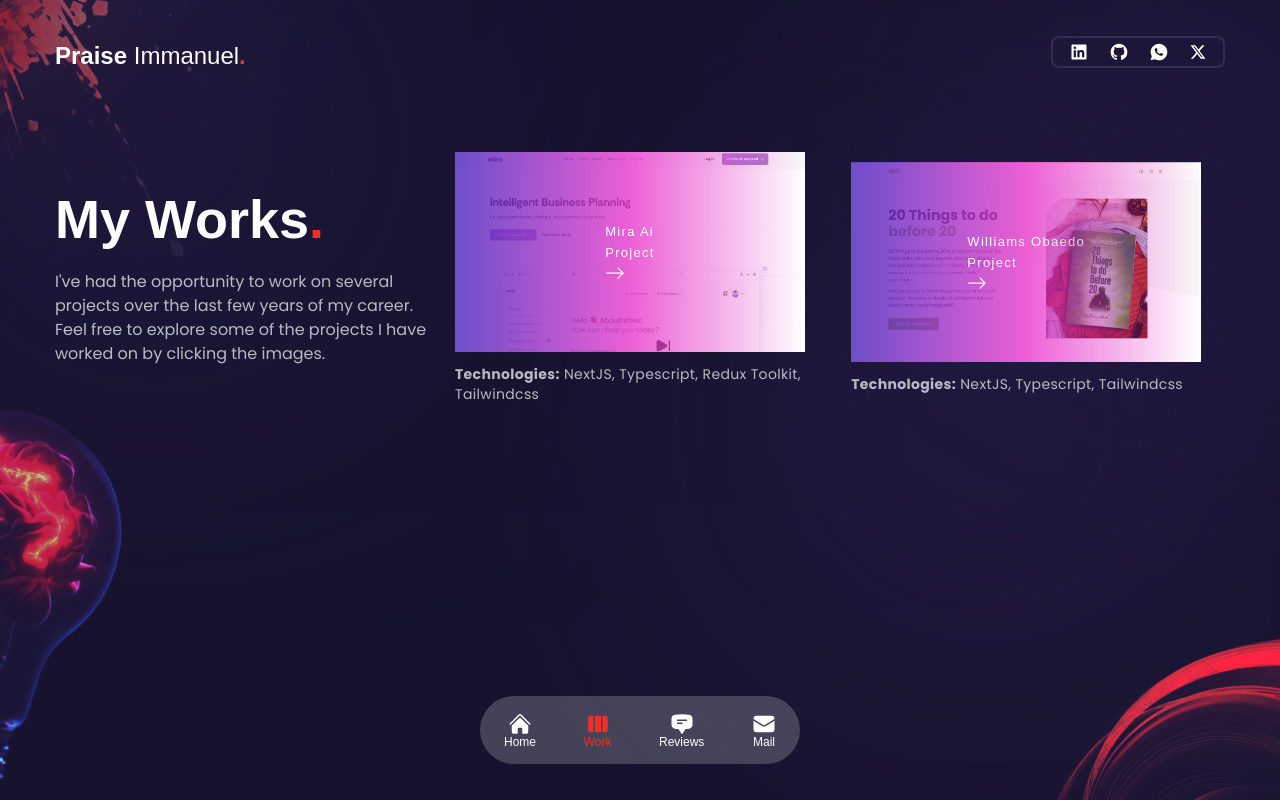
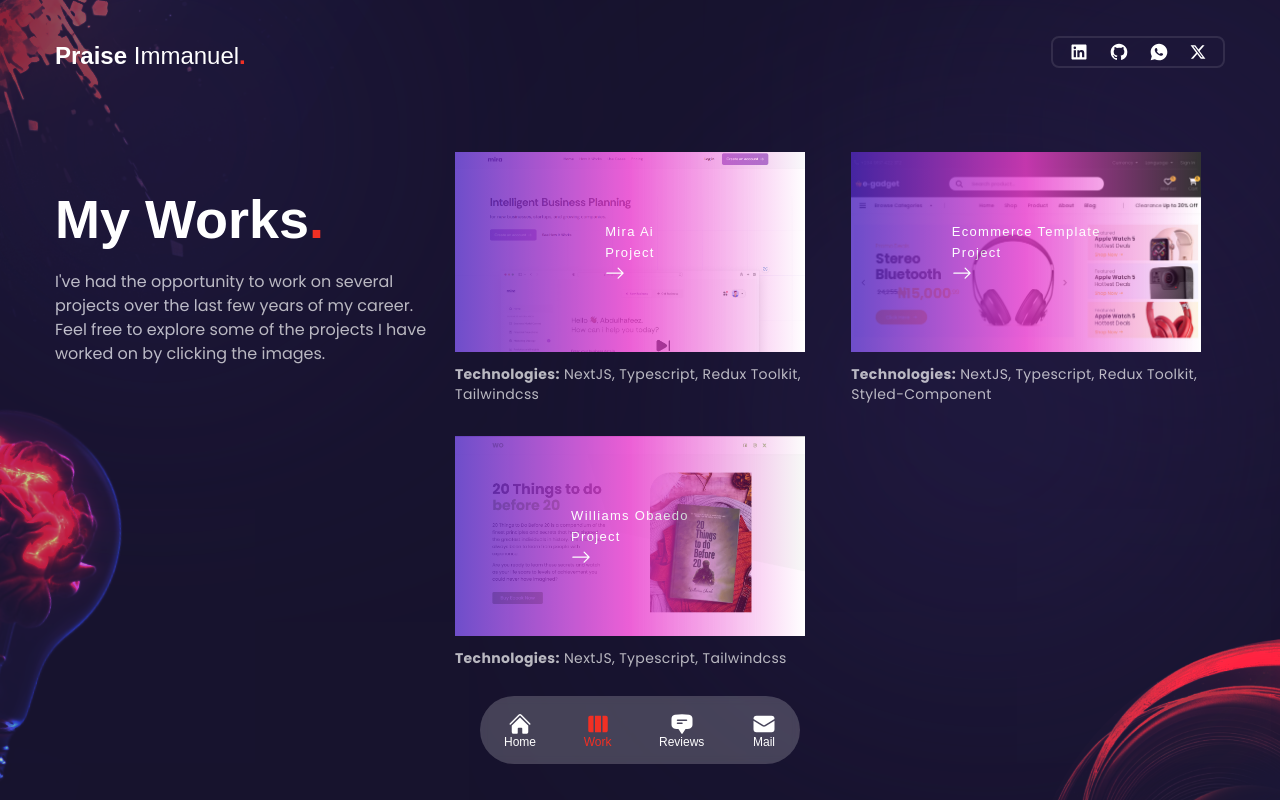
Before and after one commit to PraiseImmanuel/portfolio-2.0, a Next.js app: page /work in a window 1280 px wide. Built offline with nearby package versions, Linux system fonts and the light colour scheme; a web font is replaced by a local one.

Commit message:
Update WorkSlider.js

```diff
--- a/src/components/WorkSlider.js
+++ b/src/components/WorkSlider.js
@@ -17,12 +17,12 @@ const workSlides = [
     technologies: "NextJS, Typescript, Redux Toolkit, Tailwindcss",
     project: "Mira Ai",
   },
-  // {
-  //   title: "https://electronic-gadgets.netlify.app/",
-  //   path: "/thumb-two.jpg",
-  //   technologies: "NextJS, Typescript, Redux Toolkit, Styled-Component",
-  //   project: "Ecommerce Template",
-  // },
+  {
+    title: "https://electronic-gadgets.netlify.app/",
+    path: "/thumb-two.jpg",
+    technologies: "NextJS, Typescript, Redux Toolkit, Styled-Component",
+    project: "Ecommerce Template",
+  },
   {
     title: "https://www.williamsobaedo.com.ng/books",
     path: "/willams-obaedo.PNG",
```
